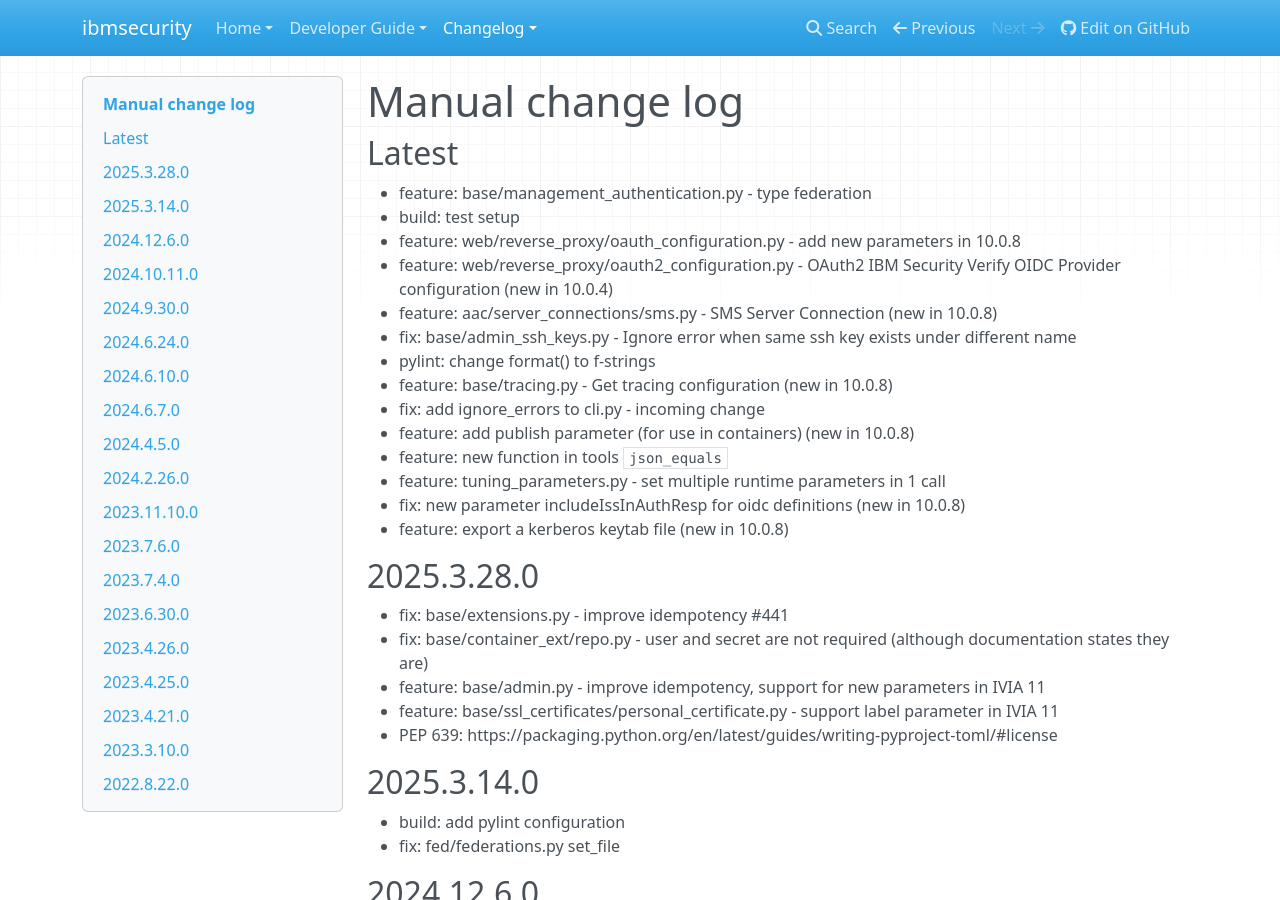
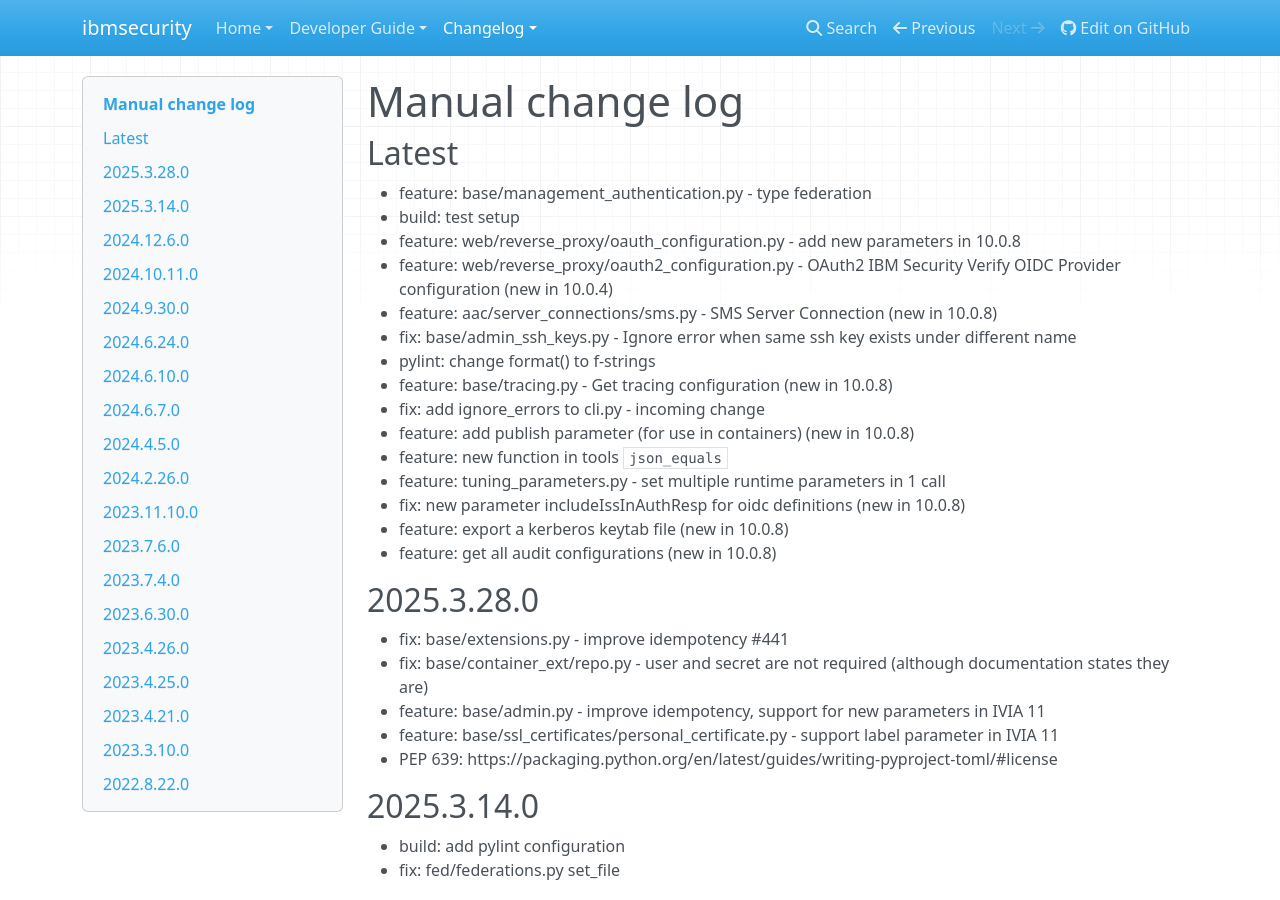
Before and after one commit to IBM-Security/ibmsecurity, an MkDocs documentation site: the page built from docs/changelog.md, in a window 1280 px wide and 900 px high. Built offline with MkDocs 1.6.1, drawn with Linux system fonts in a browser that asks for light colours; nearby versions of some CDN libraries.

Commit message:
documentation: update changelog

```diff
--- a/docs/changelog.md
+++ b/docs/changelog.md
@@ -16,6 +16,7 @@
 - feature: tuning_parameters.py - set multiple runtime parameters in 1 call
 - fix: new parameter includeIssInAuthResp for oidc definitions (new in 10.0.8)
 - feature: export a kerberos keytab file (new in 10.0.8)
+- feature: get all audit configurations (new in 10.0.8)
 
 ## 2025.3.28.0
 
```
